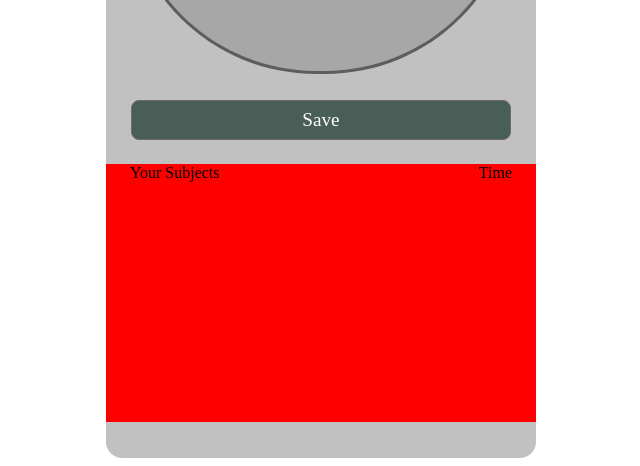
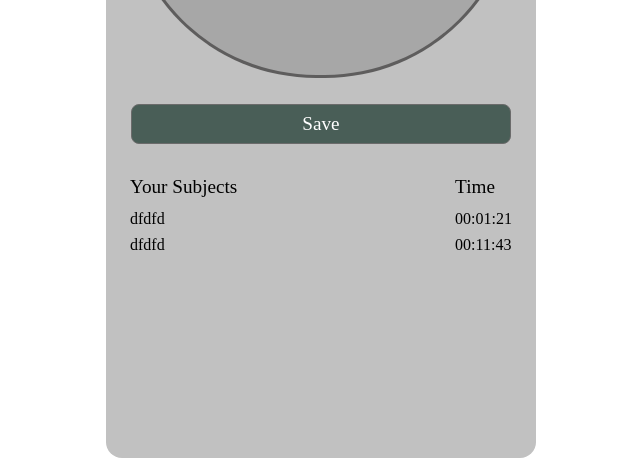
Before and after one commit to manugrana2/study-timer, a plain HTML site: page index.html in a window 1280 px wide. Shown: the part 466-932 px from the top of the page, without its empty margins (319-959 px from the left). Drawn offline with Linux system fonts and the light colour scheme.

Commit message:
App skeleton completed

```diff
--- a/index.html
+++ b/index.html
@@ -45,9 +45,14 @@
             <div class="records">
                 <div class="subjects">
                     <div class="title">Your Subjects</div>
+                    <div class="record-elm">dfdfd</div>
+                    <div class="record-elm">dfdfd</div>
+
                 </div>
                 <div class="total-time">
                     <div class="title">Time</div>
+                    <div class="record-elm">00:01:21</div>
+                    <div class="record-elm">00:11:43</div>
                 </div>
             </div>
         </div>
--- a/styles.css
+++ b/styles.css
@@ -33,7 +33,7 @@
 }
 .about img{
     width: 40px;
-    margin-top: -16px;
+    margin-top: -8px;
 }
 .subject{
     margin-top: 40px;
@@ -174,13 +174,12 @@
 
 }
 .save:hover{
-    background-color: #808080;
+    background-color: #31403b;
 
 }
 .records{
     height: 258px;
-    margin-top: 24px;
-    background-color: red;
+    margin-top: 32px;
     display: flex;
 
 }
@@ -188,7 +187,20 @@
     margin-right: auto;
     margin-left: 24px;
 }
+.subjects .title{
+    font-size: 19.2px;
+    margin-bottom: 12px;
+}
 .total-time{
     margin-left: auto;
     margin-right: 24px;
 }
+.total-time .title{
+    font-size: 19.2px;
+    margin-bottom: 12px;
+}
+
+.record-elm{
+    margin-bottom: 8px;
+    width: 100%;
+}
```
